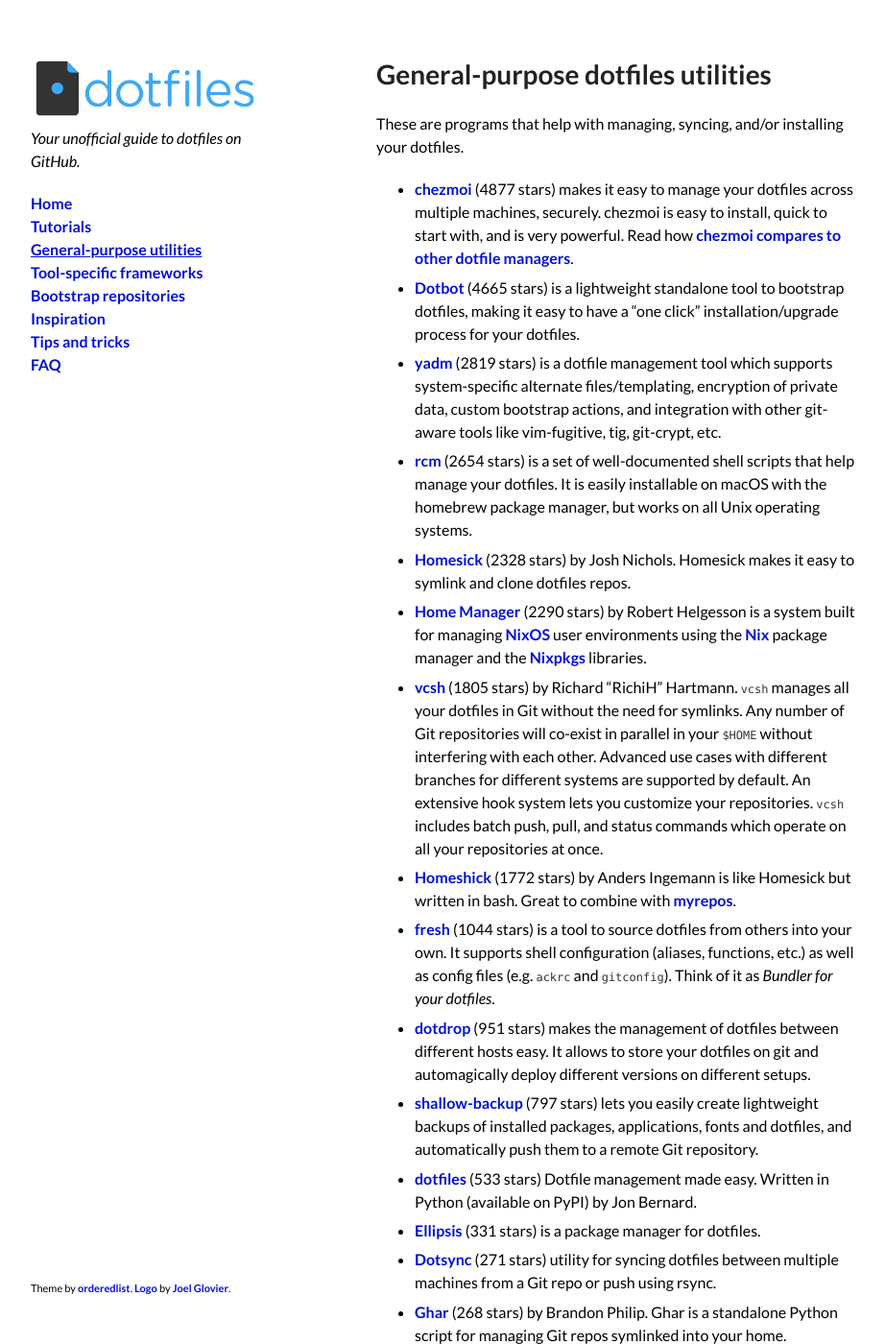
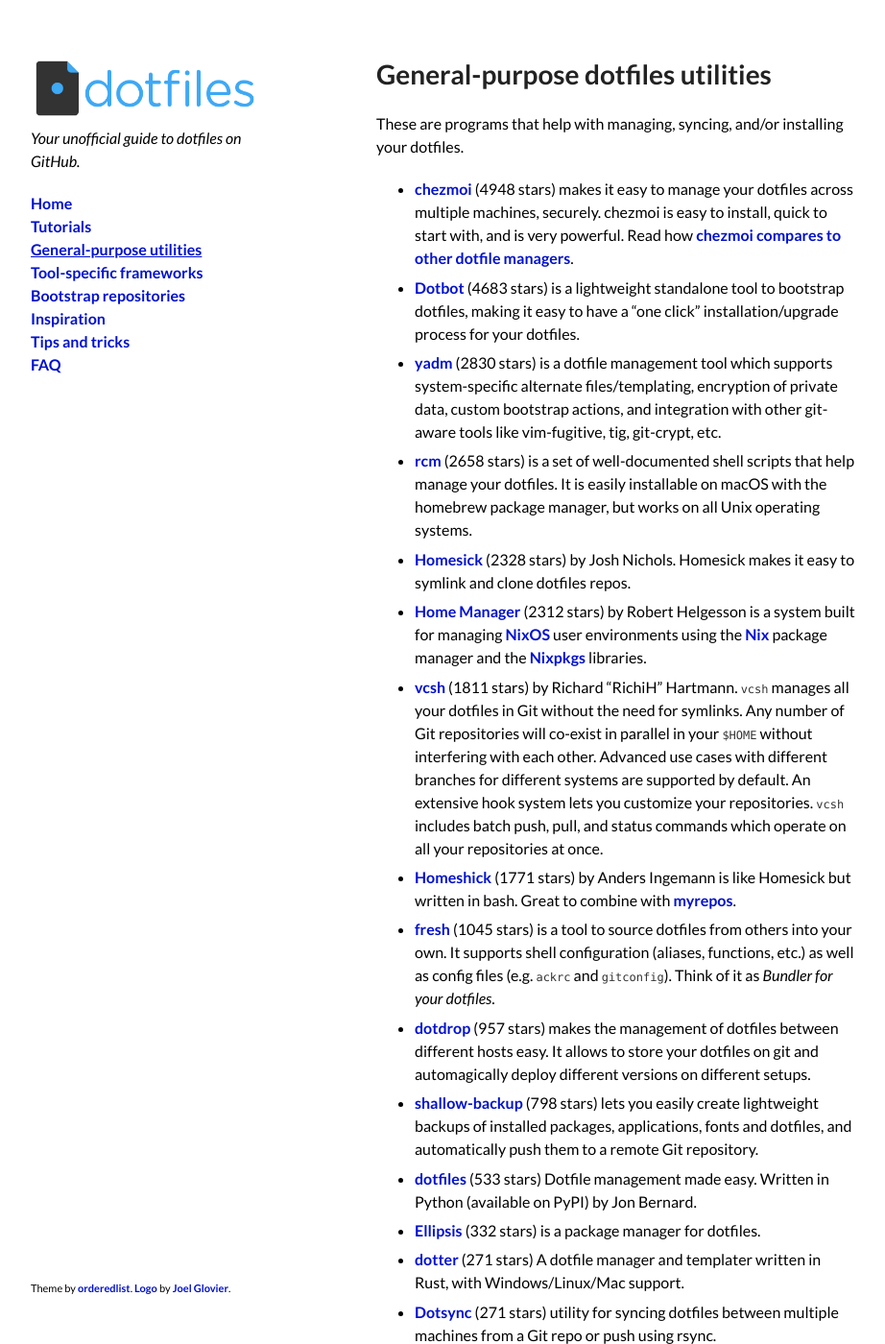
Before and after one commit to dotfiles/dotfiles.github.com, a Jekyll site: the page built from utilities.md, in a window 1280 px wide and 1400 px high. Shown: the whole window at 96% size, without its empty margins (178-1100 px from the left). Built offline with Jekyll 4.4.1, drawn with Linux system fonts in a browser that asks for light colours; comment, search, counter and statistics services are not loaded; some of the changed text lies outside the part shown.

Commit message:
Update star counts

```diff
--- a/_data/bootstrap.yml
+++ b/_data/bootstrap.yml
@@ -1,13 +1,13 @@
-- forks: 1790
+- forks: 1791
   name: thoughtbot/dotfiles
   notes: A base set of configs, plugins, scripts, and aliases for vim, tmux, git,
     ruby, and zsh.
-  stars: 6749
+  stars: 6759
   url: https://github.com/thoughtbot/dotfiles
 - forks: 350
   name: dotphiles
   notes: A community driven framework of dotfiles, for the usual terminal apps and
     shells, designed to work across multiple platforms and degrade for older versions
     of software or OS, allowing you to use the same settings on all your machines.
-  stars: 674
+  stars: 676
   url: https://github.com/dotphiles/dotphiles
--- a/_data/utilities.yml
+++ b/_data/utilities.yml
@@ -9,12 +9,12 @@
   notes: is a minimalist dotfile management framework, written 100% in bash.
   stars: 78
   url: https://github.com/bashdot/bashdot
-- forks: 262
+- forks: 273
   name: chezmoi
   notes: makes it easy to manage your dotfiles across multiple machines, securely.
     chezmoi is easy to install, quick to start with, and is very powerful. Read how
     [chezmoi compares to other dotfile managers](https://github.com/twpayne/chezmoi/blob/master/docs/COMPARISON.md).
-  stars: 4877
+  stars: 4948
   url: https://github.com/twpayne/chezmoi
 - forks: 3
   name: Bonclay
@@ -45,14 +45,14 @@
   name: Dotbot
   notes: is a lightweight standalone tool to bootstrap dotfiles, making it easy to
     have a "one click" installation/upgrade process for your dotfiles.
-  stars: 4665
+  stars: 4683
   url: https://github.com/anishathalye/dotbot
 - forks: 62
   name: dotdrop
   notes: makes the management of dotfiles between different hosts easy. It allows
     to store your dotfiles on git and automagically deploy different versions on different
     setups.
-  stars: 951
+  stars: 957
   url: https://github.com/deadc0de6/dotdrop
 - forks: 31
   name: dotfiler
@@ -73,7 +73,7 @@
   name: dotgit
   notes: by Kobus van Schoor. A comprehensive and versatile dotfiles manager which
     helps to synchronize your dotfiles between multiple computers and devices.
-  stars: 140
+  stars: 141
   url: https://github.com/kobus-v-schoor/dotgit
 - forks: null
   name: dotsecrets
@@ -106,7 +106,7 @@
 - forks: 29
   name: Ellipsis
   notes: is a package manager for dotfiles.
-  stars: 331
+  stars: 332
   url: https://github.com/ellipsis/ellipsis
 - forks: 8
   name: exogenesis
@@ -119,7 +119,7 @@
   notes: is a tool to source dotfiles from others into your own. It supports shell
     configuration (aliases, functions, etc.) as well as config files (e.g. `ackrc`
     and `gitconfig`). Think of it as _Bundler for your dotfiles_.
-  stars: 1044
+  stars: 1045
   url: https://github.com/freshshell/fresh
 - forks: 34
   name: Ghar
@@ -144,7 +144,7 @@
   notes: by Robert Helgesson is a system built for managing [NixOS](https://nixos.org)
     user environments using the [Nix](https://nixos.org/nix/) package manager and
     the [Nixpkgs](https://nixos.org/nixpkgs/) libraries.
-  stars: 2290
+  stars: 2312
   url: https://github.com/rycee/home-manager
 - forks: 22
   name: Homemaker
@@ -157,7 +157,7 @@
   name: Homeshick
   notes: by Anders Ingemann is like Homesick but written in bash. Great to combine
     with [myrepos](https://web.archive.org/web/20200904205236/https://waiting-for-dev.github.io/blog/2014/05/04/distributable-and-organized-dotfiles-with-homeshick-and-mr/).
-  stars: 1772
+  stars: 1771
   url: https://github.com/andsens/homeshick
 - forks: 127
   name: Homesick
@@ -174,32 +174,32 @@
     Dotfiles are treated as packages that coexist together seamlessly and can be fully
     controlled and synced across different systems. There is a wide range of packages
     already available in the [Official Pearl Hub](https://github.com/pearl-hub).
-  stars: 176
+  stars: 177
   url: https://github.com/pearl-core/pearl
 - forks: 128
   name: rcm
   notes: is a set of well-documented shell scripts that help manage your dotfiles.
     It is easily installable on macOS with the homebrew package manager, but works
     on all Unix operating systems.
-  stars: 2654
+  stars: 2658
   url: https://github.com/thoughtbot/rcm
-- forks: 117
+- forks: 120
   name: shallow-backup
   notes: lets you easily create lightweight backups of installed packages, applications,
     fonts and dotfiles, and automatically push them to a remote Git repository.
-  stars: 797
+  stars: 798
   url: https://github.com/alichtman/shallow-backup
 - forks: 11
   name: stowsh
   notes: is a clone of GNU Stow written in bash with minimal dependencies.
-  stars: 65
+  stars: 66
   url: https://github.com/williamsmj/stowsh
 - name: summon
   notes: is a Bash tool that shares basically the same concept as Stow but with some
     key differences that are more suitable to the deploy of dotfiles.
   stars: 2
   url: https://gitlab.com/semente/summon
-- forks: 116
+- forks: 117
   name: vcsh
   notes: by Richard "RichiH" Hartmann. `vcsh` manages all your dotfiles in Git without
     the need for symlinks. Any number of Git repositories will co-exist in parallel
@@ -207,14 +207,14 @@
     branches for different systems are supported by default. An extensive hook system
     lets you customize your repositories. `vcsh` includes batch push, pull, and status
     commands which operate on all your repositories at once.
-  stars: 1805
+  stars: 1811
   url: https://github.com/RichiH/vcsh
-- forks: 126
+- forks: 127
   name: yadm
   notes: is a dotfile management tool which supports system-specific alternate files/templating,
     encryption of private data, custom bootstrap actions, and integration with other
     git-aware tools like vim-fugitive, tig, git-crypt, etc.
-  stars: 2819
+  stars: 2830
   url: https://github.com/TheLocehiliosan/yadm
   website: https://yadm.io/
 - forks: 9
@@ -234,7 +234,7 @@
 - forks: 15
   name: dotter
   notes: A dotfile manager and templater written in Rust, with Windows/Linux/Mac support.
-  stars: 266
+  stars: 271
   url: https://github.com/SuperCuber/dotter
 - forks: 68
   name: dotfiles
```
Also changed, not shown: _data/frameworks.yml (+39 -39 lines), _data/inspiration.yml (+25 -25 lines).
